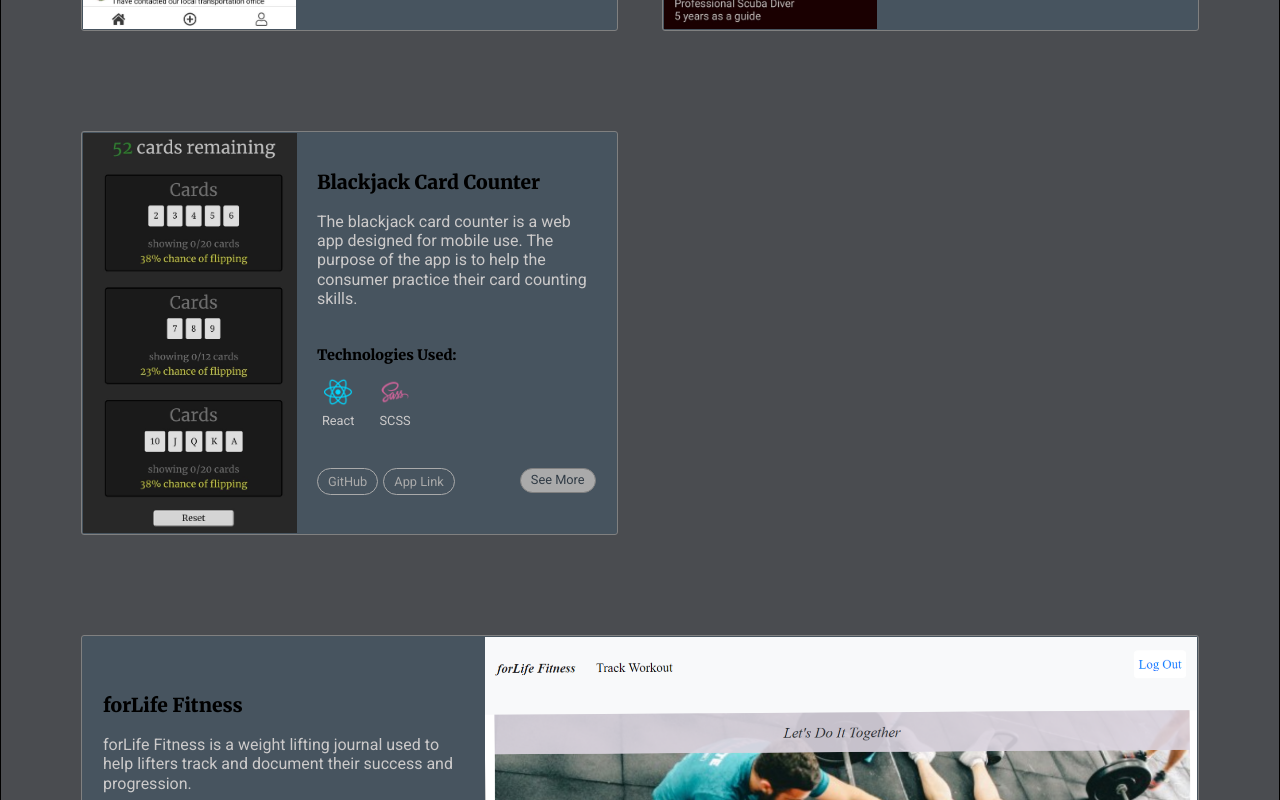
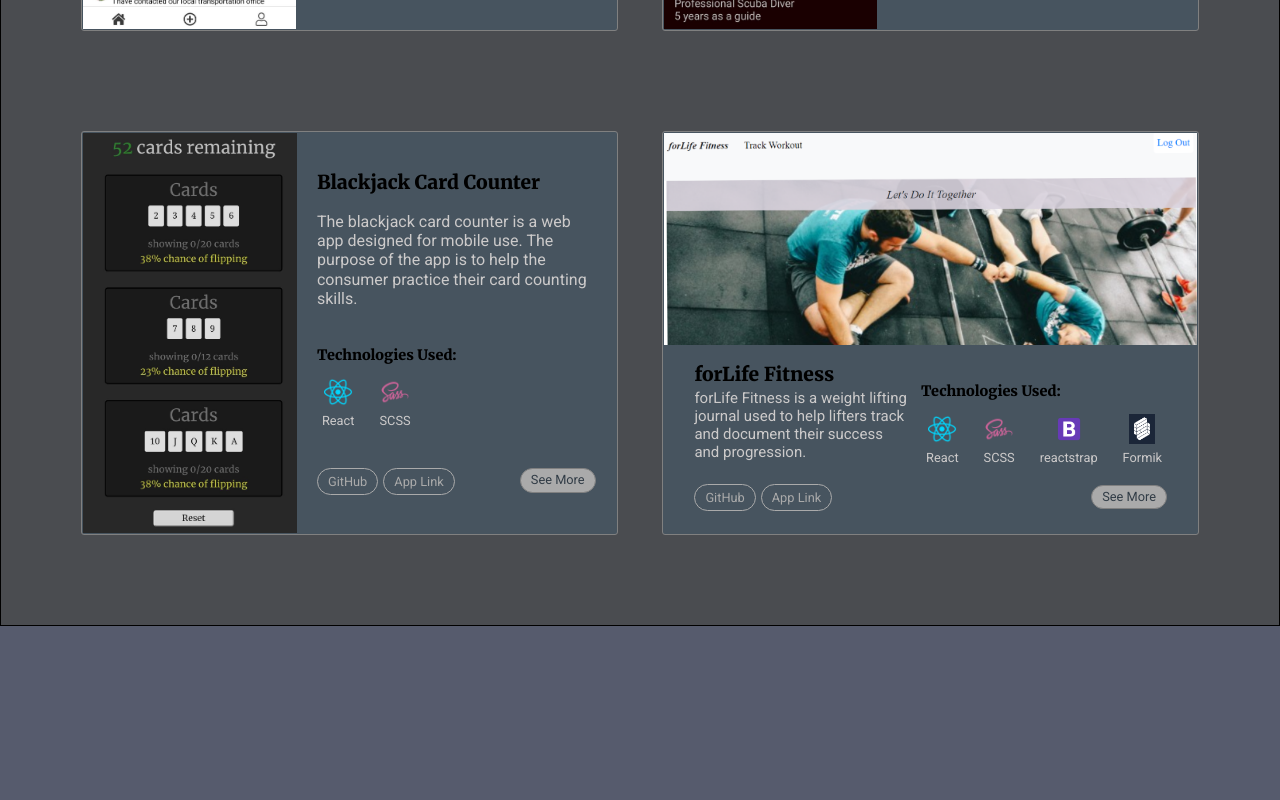
Before and after one commit to BrandonHarrison01/portfolio, a React (Create React App) app: page / in a window 1280 px wide. Shown: the part 2640-3440 px from the top of the page. Built offline with nearby package versions, Linux system fonts and the light colour scheme.

Commit message:
restructured desktop project card

```diff
--- a/src/components/Projects.js
+++ b/src/components/Projects.js
@@ -6,7 +6,7 @@
 
 import keyConservation from "../images/screenshots/Key-Conservation.jpg";
 import blackjackCounter from "../images/screenshots/BlackJack-Counter.jpg";
-import forLifeFitness from "../images/screenshots/forLife-Fitness.png";
+import forLifeFitness from "../images/screenshots/forLife-Fitness-cropped.png";
 import guidr from "../images/screenshots/GUIDR.jpg";
 import reactLogo from "../images/logos/React-Logo.png";
 import reactNativeLogo from "../images/logos/React-Native-Logo.png";
@@ -169,12 +169,15 @@
           </div>
         </div>
         <div className='project-card desktop'>
+          <img className='screenshot desktop-img' src={forLifeFitness} alt='forLife fitness logo' />
           <div className='project-info'>
             <h2>forLife Fitness</h2>
+            <div className='info-flex'>
               <p className='proj-desc'>
                 forLife Fitness is a weight lifting journal used to help lifters
                 track and document their success and progression.
               </p>
+              <div>
                 <h3>Technologies Used:</h3>
                 <div className='tech'>
                   <div>
@@ -192,6 +195,8 @@
                   <div>
                     <img src={formikLogo} alt='formik logo' />
                     <p>Formik</p>
+                  </div>
+                </div>
               </div>
             </div>
             <div className='buttons'>
@@ -220,7 +225,6 @@
               </p>
             </div>
           </div>
-          <img className='screenshot desktop-img' src={forLifeFitness} alt='forLife fitness logo' />
 
           {/* need to check screen width and conditionally change classname between cropped and uncropped */}
 
--- a/src/styling/Projects.scss
+++ b/src/styling/Projects.scss
@@ -201,13 +201,48 @@
         }
 
         .desktop {
-            width: 100%;
+            width: 48%;
+            flex-direction: column;
+
+            .project-info {
+                padding: 20px 30px;
+
+                .proj-desc {
+                    margin: 5px 10px 0 0;
+                }
+
+                .info-flex {
+                    display: flex;
+                    justify-content: space-between;
+
+                    @media screen and (max-width: $tablet){
+                        flex-direction: column;
+                    }
+
+                    .proj-desc {
+                        font-size: 15px;
+                    }
+
+                    .tech {
+                        margin-bottom: 20px;
+
+                        div:last-child{
+                            margin-right: 0;
+                        }
+                    }
+                }
+            }
+
+            .desktop-img{
+                width: 100%;
+                height: auto;
+            }
 
             @media screen and (max-width: $tablet){
                 width: 80%;
                 // height: 600px;
-                display: flex;
-                flex-direction: column;
+                // display: flex;
+                // flex-direction: column;
 
                 .desktop-img {
                     max-width: 100%;
```
Lines whose indentation alone changed are shown as unchanged.
